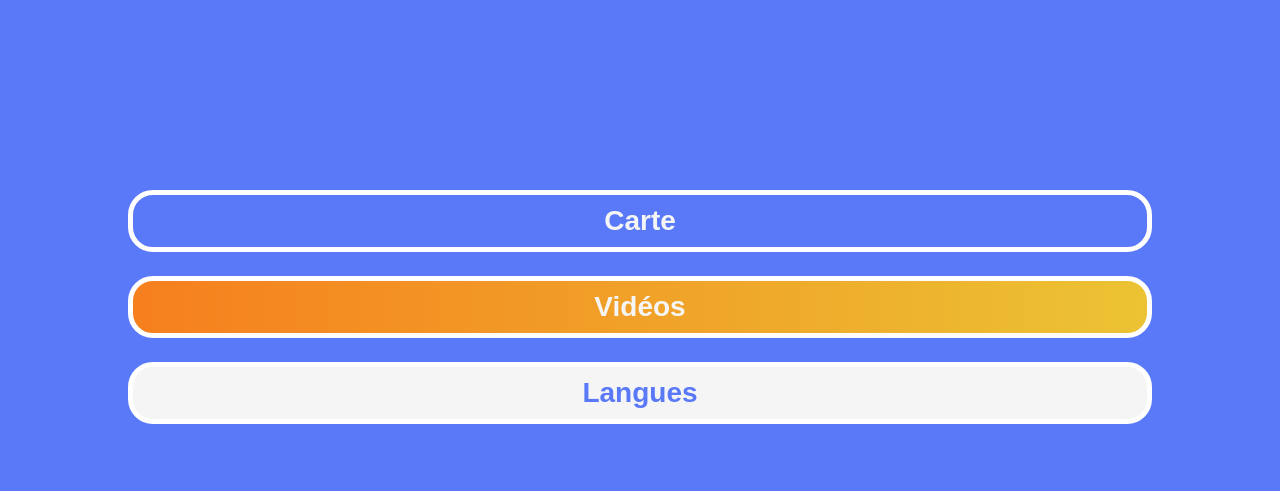
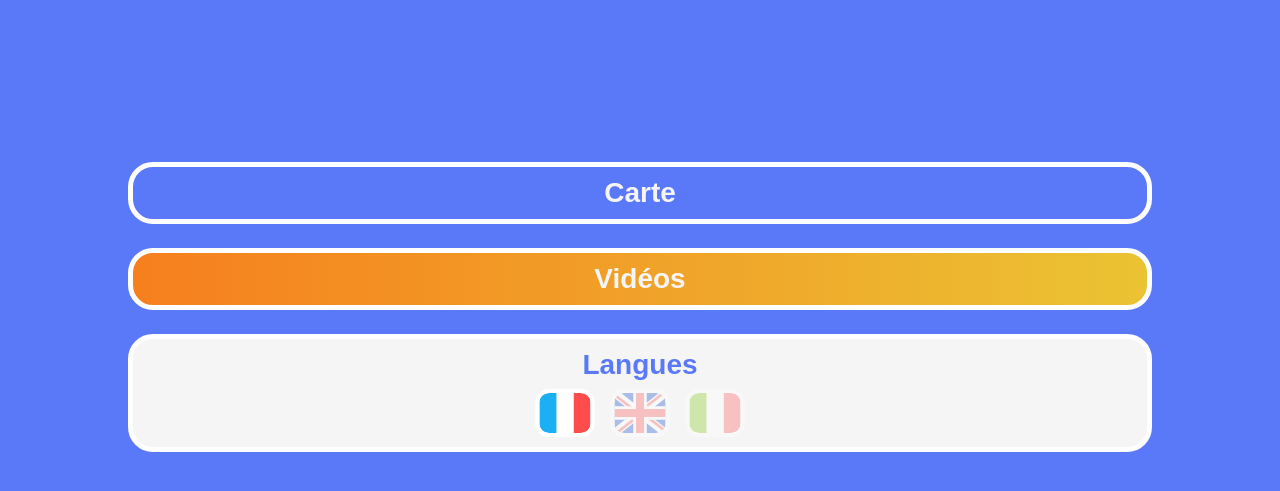
Before and after one commit to PicT0sE/Experience-immersive, a plain HTML site: page index.html in a window 1280 px wide. Both pictures are taken after a click on the button "Ouvrir le menu". Shown: the part 93-584 px from the top of the page. Drawn offline with Linux system fonts and the light colour scheme; a web font is replaced by a local one.

Commit message:
bruger complete

```diff
--- a/index.html
+++ b/index.html
@@ -33,7 +33,14 @@
       <ul>
         <li class="menu-item-carte"><a href="#">Carte</a></li>
         <li class="menu-item-vidéos"><a href="#">Vidéos</a></li>
-        <li class="menu-item-langues"><a href="#">Langues</a></li>
+        <li class="menu-item-langues">
+        <a href="#">Langues</a>
+          <div class="langues-images">
+            <img src="svg/Drapeau-Français-Shadow-off.svg" alt="Français" />
+            <img src="svg/Drapeau-Anglais-Shadow-off.svg" alt="Anglais" />
+            <img src="svg/Drapeau-Italien-Shadow-off.svg" alt="Espagnol" />
+          </div>
+        </li>
       </ul>
     </div>
   </nav>
--- a/loading-screen.js
+++ b/loading-screen.js
@@ -2,7 +2,7 @@ window.addEventListener('load', () => {
   const loadingScreen = document.getElementById('loading-screen');
   if (!loadingScreen) return;
 
-  const minLoadingTime = 4000; // 4 secondes en ms
+  const minLoadingTime = 1000; // 4 secondes en ms
   const startTime = performance.now();
 
   const hideLoading = () => {
--- a/navbar.js
+++ b/navbar.js
@@ -14,3 +14,27 @@ closeMenuBtn.addEventListener("click", () => {
   menuOverlay.setAttribute("aria-hidden", "true");
   ctaBtn.classList.remove("hidden");
 });
+
+document.addEventListener('DOMContentLoaded', () => {
+  const languesImages = document.querySelectorAll('.langues-images img');
+  const defaultSelectedIndex = 0; // Français par défaut
+
+  function updateOpacity(selectedIndex) {
+    languesImages.forEach((img, index) => {
+      img.style.opacity = (index === selectedIndex) ? '1' : '0.3';
+      img.style.cursor = 'pointer';
+    });
+  }
+
+  // Initialisation : français sélectionné
+  updateOpacity(defaultSelectedIndex);
+
+  // Ajout des événements clic
+  languesImages.forEach((img, index) => {
+    img.addEventListener('click', () => {
+      updateOpacity(index);
+      // Ici tu peux ajouter du code pour changer la langue de l'app si besoin
+      console.log(`Langue sélectionnée : ${img.alt}`);
+    });
+  });
+});
--- a/style.css
+++ b/style.css
@@ -173,3 +173,21 @@ html, body {
   font-weight: 700;
   line-height: normal;
 }
+
+.langues-images {
+  display: flex;
+  gap: 15px; /* espace entre les images */
+  margin-top: 8px;
+  justify-content: center; /* centre les images sous le lien */
+}
+
+.langues-images img {
+  width: 60px; /* taille des images */
+  height: auto;
+  cursor: pointer;
+  transition: transform 0.3s ease;
+}
+
+.langues-images img:hover {
+  transform: scale(1.1); /* léger zoom au survol */
+}
```
Also changed, not shown: svg/Drapeau-Anglais-Shadow-off.svg (added), svg/Drapeau-Français-Shadow-off.svg (added), svg/Drapeau-Italien-Shadow-off.svg (added).
